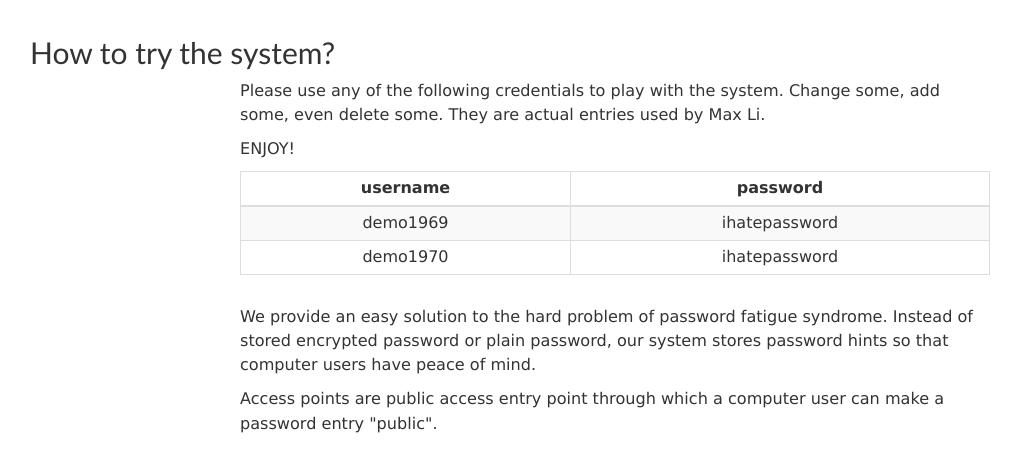
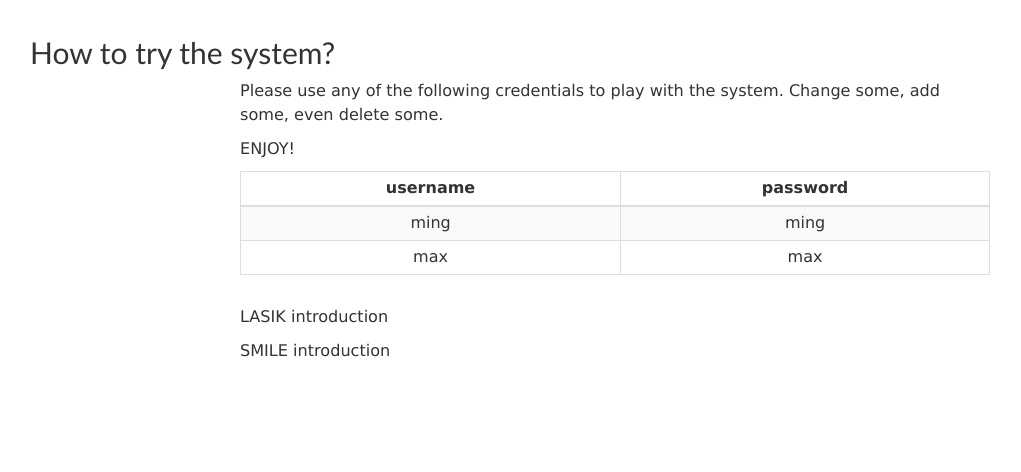
Before and after one commit to aier-usa/814c6167-23e9-4fca-b857-d19bbf0fd496, a Django app: template templates/app1/how_to_use.html in a window 1280 px wide. Shown: the part 56-528 px from the top of the page, without its empty margins (25-1046 px from the left). Run offline with Django 3.2, Linux system fonts and the light colour scheme; the template is opened without the code that fills it, so the values that code supplies are empty; some libraries are stand-ins or nearby versions.

Commit message:
change how to use? page

```diff
--- a/templates/app1/how_to_use.html
+++ b/templates/app1/how_to_use.html
@@ -9,8 +9,7 @@
             <p class="col-md-offset-2 col-md-8">
             Please use any of the following credentials
             to play with the system.
-            Change some, add some, even delete some.
-            They are actual entries used by Max Li.</p>
+            Change some, add some, even delete some.</p>
 
                 <p class="col-md-offset-2 col-md-8 fontsize180p">
                     ENJOY!
@@ -34,18 +33,18 @@
         <tbody>
             <tr>
              <td class="text-center">
-                 demo1969
+                 ming
             </td>
             <td class="text-center">
-                ihatepassword
+                ming
             </td>
             </tr>
             <tr>
              <td class="text-center">
-                 demo1970
+                 max
             </td>
             <td class="text-center">
-                ihatepassword
+                max
             </td>
             </tr>
 
@@ -53,15 +52,9 @@
       </table>
 
 
-        <p class="col-md-offset-2 col-md-8">We provide an easy solution
-                to the hard problem of password fatigue syndrome.
-            Instead of stored encrypted password or plain password,
-            our system stores password hints so that computer
-            users have peace of mind.
+        <p class="col-md-offset-2 col-md-8">LASIK introduction
         </p>
-        <p class="col-md-offset-2 col-md-8">Access points are public access
-            entry point through which a computer user can make a password
-            entry "public".
+        <p class="col-md-offset-2 col-md-8">SMILE introduction
     </p>
 
 </div>
```
